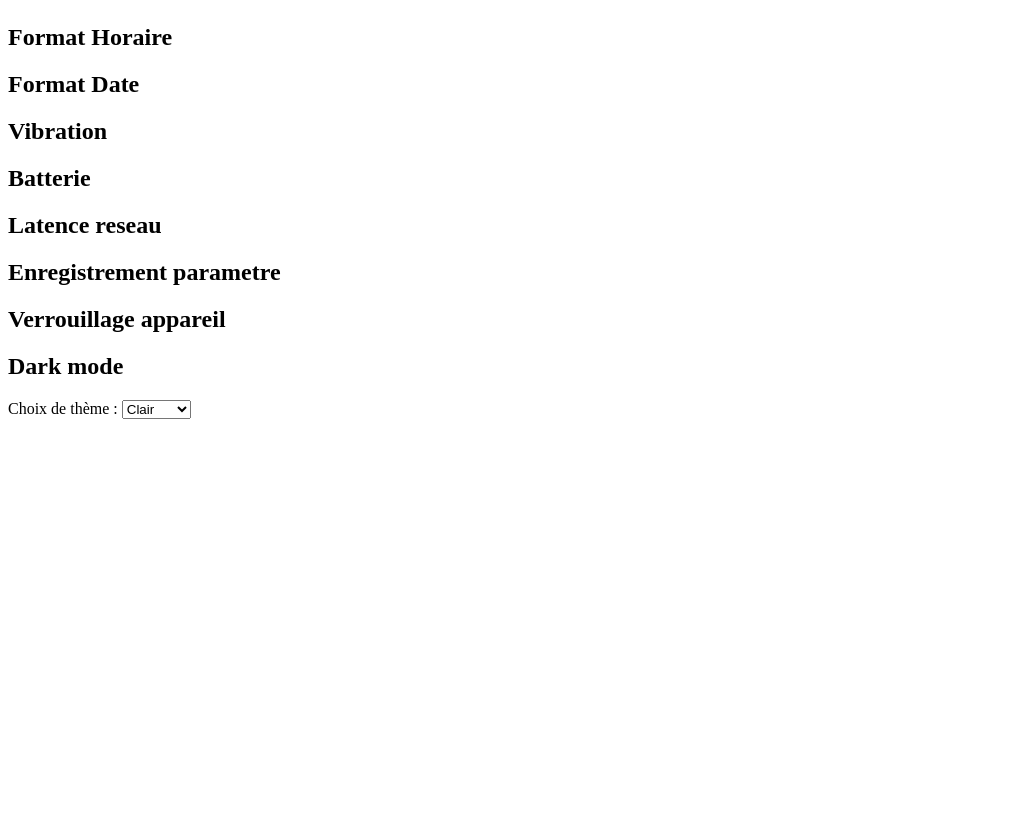
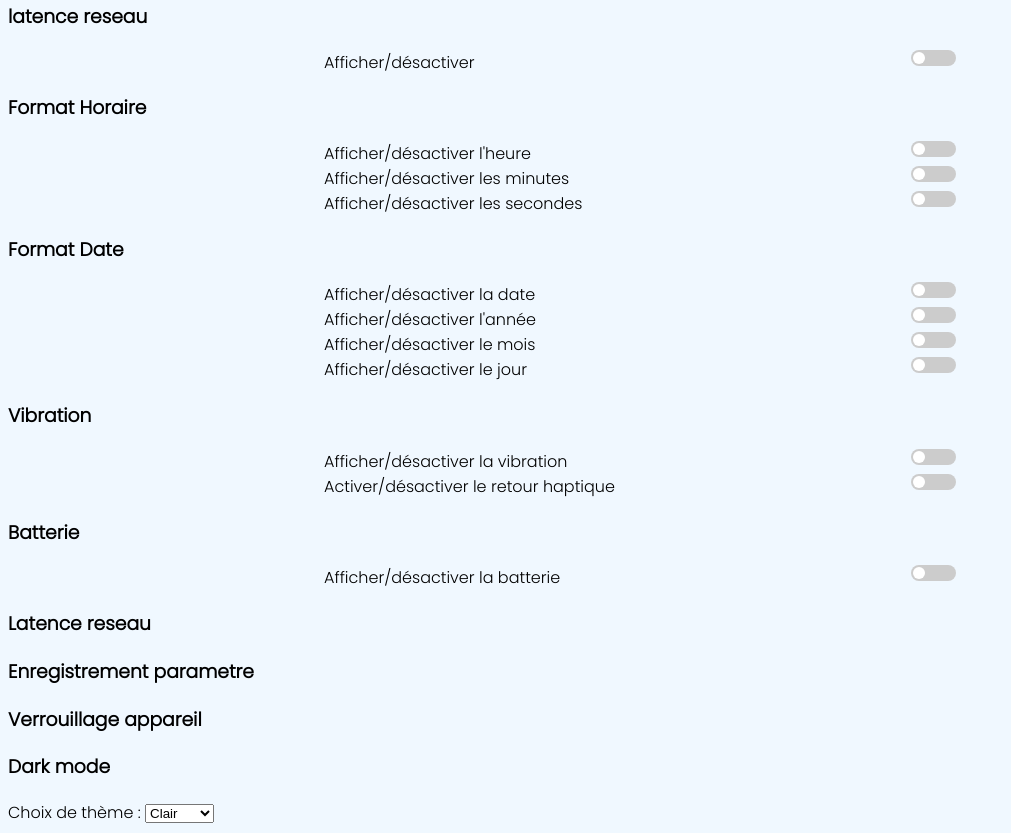
Before and after one commit to ophelie-rochefeuille/JavaScript_project_esgi, a website: page src/components/parametres/parametre.html in a window 1280 px wide. Shown: the part 89-922 px from the top of the page, without its empty margins (0-1011 px from the left). Before the commit the page ends 800 px from the top, so only its background shows below. Drawn offline with Linux system fonts and the light colour scheme.

Commit message:
Settings

```diff
--- a/src/components/game/tictactoe.css
+++ b/src/components/game/tictactoe.css
@@ -2,6 +2,10 @@
 
 html{
     background-color:#FFE6E6;
+    display: flex;
+    justify-content: center;
+    align-items: center;
+    height: 100vh;
 }
 .container {
     display: flex;
--- a/src/components/game/tictactoe.js
+++ b/src/components/game/tictactoe.js
@@ -212,14 +212,16 @@ function resetGame() {
 // Toggle haptic feedback
 function toggleHaptic() {
     hapticEnabled = !hapticEnabled;
-    navigator.vibrate(5000);
+    if(hapticEnabled === true ){
+        playHapticFeedback()
+    }
     const haptic = hapticEnabled ? 'on' : 'off';
     hapticButton.textContent = `Haptic feedback: ${haptic}`;
 }
 
 // Play haptic feedback
 function playHapticFeedback() {
-    navigator.vibrate(100);
+    navigator.vibrate(1);
 }
 
 // Event listeners
--- a/src/components/header/header.css
+++ b/src/components/header/header.css
@@ -32,7 +32,11 @@ body{
     padding: 0.5rem;
 }
 
-
+.vibration{
+    max-height: 1rem;
+    margin-right: 0.5rem;
+    cursor: pointer;
+}
 @media screen and (max-width: 480px) {
     .navbar-header{
         width: 100%;
--- /dev/null
+++ b/src/components/parametres/parametre.css
@@ -0,0 +1,81 @@
+@import url('../../assets/fonts/fonts.css');
+
+html{
+    font-family: poppins-light;
+    background-color: aliceblue;
+}
+
+.main-div-settings{
+    background-color: aliceblue;
+}
+/* The switch - the box around the slider */
+.switch {
+    position: relative;
+    display: inline-block;
+    width: 45px;
+    height: 16px;
+}
+
+/* Hide default HTML checkbox */
+.switch input {
+    opacity: 0;
+    width: 0;
+    height: 0;
+}
+
+/* The slider */
+.slider {
+    position: absolute;
+    cursor: pointer;
+    top: 0;
+    left: 0;
+    right: 0;
+    bottom: 0;
+    background-color: #ccc;
+    -webkit-transition: .4s;
+    transition: .4s;
+
+}
+
+.slider:before {
+    position: absolute;
+    content: "";
+    height: 12px;
+    width: 12px;
+    left: 2px;
+    bottom: 2px;
+    background-color: white;
+    -webkit-transition: .4s;
+    transition: .4s;
+}
+
+input:checked + .slider {
+    background-color: #2196F3;
+}
+
+input:focus + .slider {
+    box-shadow: 0 0 1px #2196F3;
+}
+
+input:checked + .slider:before {
+    -webkit-transform: translateX(26px);
+    -ms-transform: translateX(26px);
+    transform: translateX(26px);
+}
+
+/* Rounded sliders */
+.slider.round {
+    border-radius: 34px;
+}
+
+.slider.round:before {
+    border-radius: 50%;
+}
+
+.div-contain-settings{
+    width: 50%;
+    margin-left: auto;
+    margin-right: auto;
+    display: flex;
+    justify-content: space-between;
+}
--- a/src/components/parametres/parametre.html
+++ b/src/components/parametres/parametre.html
@@ -1,26 +1,146 @@
+<!DOCTYPE html>
+<html>
+<head>
+  <meta charset="utf-8">
+  <title>Tic Tac Toe</title>
+  <link rel="stylesheet" href="parametre.css">
+</head>
+<body>
+
+<div class="main-div-settings">
+
+
   <h1> Parametres</h1>
   <!-- Afficher masquer latence reseau -->
-<h2>latence reseau</h2>
+  <h3>latence reseau</h3>
+
+  <div class="dropdown closed">
+    <div class="div-contain-settings">
+      <span>Afficher/désactiver</span>
+      <label class="switch">
+        <input type="checkbox">
+        <span class="slider round"></span>
+      </label>
+    </div>
+
+  </div>
   <!-- Affichage heure -->
-<h2>Format Horaire</h2>
+  <h3>Format Horaire</h3>
+
+  <div class="dropdown closed">
+    <div class="div-contain-settings">
+      <span>Afficher/désactiver l'heure</span>
+      <label class="switch">
+        <input type="checkbox">
+        <span class="slider round"></span>
+      </label>
+    </div>
+
+    <div class="div-contain-settings">
+      <span>Afficher/désactiver les minutes</span>
+      <label class="switch">
+        <input type="checkbox">
+        <span class="slider round"></span>
+      </label>
+    </div>
+
+    <div class="div-contain-settings">
+      <span>Afficher/désactiver les secondes</span>
+      <label class="switch">
+        <input type="checkbox">
+        <span class="slider round"></span>
+      </label>
+    </div>
+
+  </div>
   <!-- Configurer date -->
-<h2>Format Date</h2>
+  <h3>Format Date</h3>
+
+  <div class="dropdown closed">
+    <div class="div-contain-settings">
+      <span>Afficher/désactiver la date</span>
+      <label class="switch">
+        <input type="checkbox">
+        <span class="slider round"></span>
+      </label>
+    </div>
+
+    <div class="div-contain-settings">
+      <span>Afficher/désactiver l'année</span>
+      <label class="switch">
+        <input type="checkbox">
+        <span class="slider round"></span>
+      </label>
+    </div>
+
+    <div class="div-contain-settings">
+      <span>Afficher/désactiver le mois</span>
+      <label class="switch">
+        <input type="checkbox">
+        <span class="slider round"></span>
+      </label>
+    </div>
+
+    <div class="div-contain-settings">
+      <span>Afficher/désactiver le jour</span>
+      <label class="switch">
+        <input type="checkbox">
+        <span class="slider round"></span>
+      </label>
+    </div>
+
+  </div>
+
   <!-- Configurer vibration -->
-<h2>Vibration</h2>
+  <h3>Vibration</h3>
+
+  <div class="dropdown closed">
+    <div class="div-contain-settings">
+      <span>Afficher/désactiver la vibration</span>
+      <label class="switch">
+        <input type="checkbox">
+        <span class="slider round"></span>
+      </label>
+    </div>
+
+    <div class="div-contain-settings">
+      <span>Activer/désactiver le retour haptique</span>
+      <label class="switch">
+        <input type="checkbox">
+        <span class="slider round"></span>
+      </label>
+    </div>
+
+  </div>
   <!-- Niveau de Batterie -->
-<h2>Batterie</h2>
+  <h3>Batterie</h3>
+
+  <div class="dropdown closed">
+    <div class="div-contain-settings">
+      <span>Afficher/désactiver la batterie</span>
+      <label class="switch">
+        <input type="checkbox">
+        <span class="slider round"></span>
+      </label>
+    </div>
+
+  </div>
   <!-- Configurer latence reseau -->
-<h2>Latence reseau </h2>
+  <h3>Latence reseau </h3>
   <!-- Enregistrer parametre json -->
-<h2>Enregistrement parametre</h2>
+  <h3>Enregistrement parametre</h3>
   <!-- Methode verouillage appareil -->
-<h2>Verrouillage appareil</h2>
+  <h3>Verrouillage appareil</h3>
   <!-- Dark mode -->
-<h2>Dark mode</h2>
+  <h3>Dark mode</h3>
   <label for="theme-selector">Choix de thème :</label>
   <select id="theme-selector">
     <option value="light">Clair</option>
     <option value="dark">Sombre</option>
     <option value="green">Green</option>
   </select>
+</div>
+
 <script src="parametre.js"></script>
+</body>
+</html>
--- a/src/components/parametres/parametre.js
+++ b/src/components/parametres/parametre.js
@@ -109,3 +109,13 @@ function isLocalStorage(){
 function resetPSLocalStorage() {
     localStorage.removeItem("parametrages")
 }
+
+let dropdown = document.querySelector('.dropdown')
+
+dropdown.addEventListener('click', (e) => {
+    if (dropdown.classList.contains('closed')) {
+        dropdown.classList.remove('closed')
+    } else {
+        dropdown.classList.add('closed')
+    }
+})
```
Also changed, not shown: src/components/header/header.html (+1 -0 lines), src/components/header/header.js (+18 -2 lines), src/assets/images/svg/Mute.svg (added), src/assets/images/svg/Vibration.svg (added), 2 other files. Lines whose indentation alone changed are shown as unchanged.
